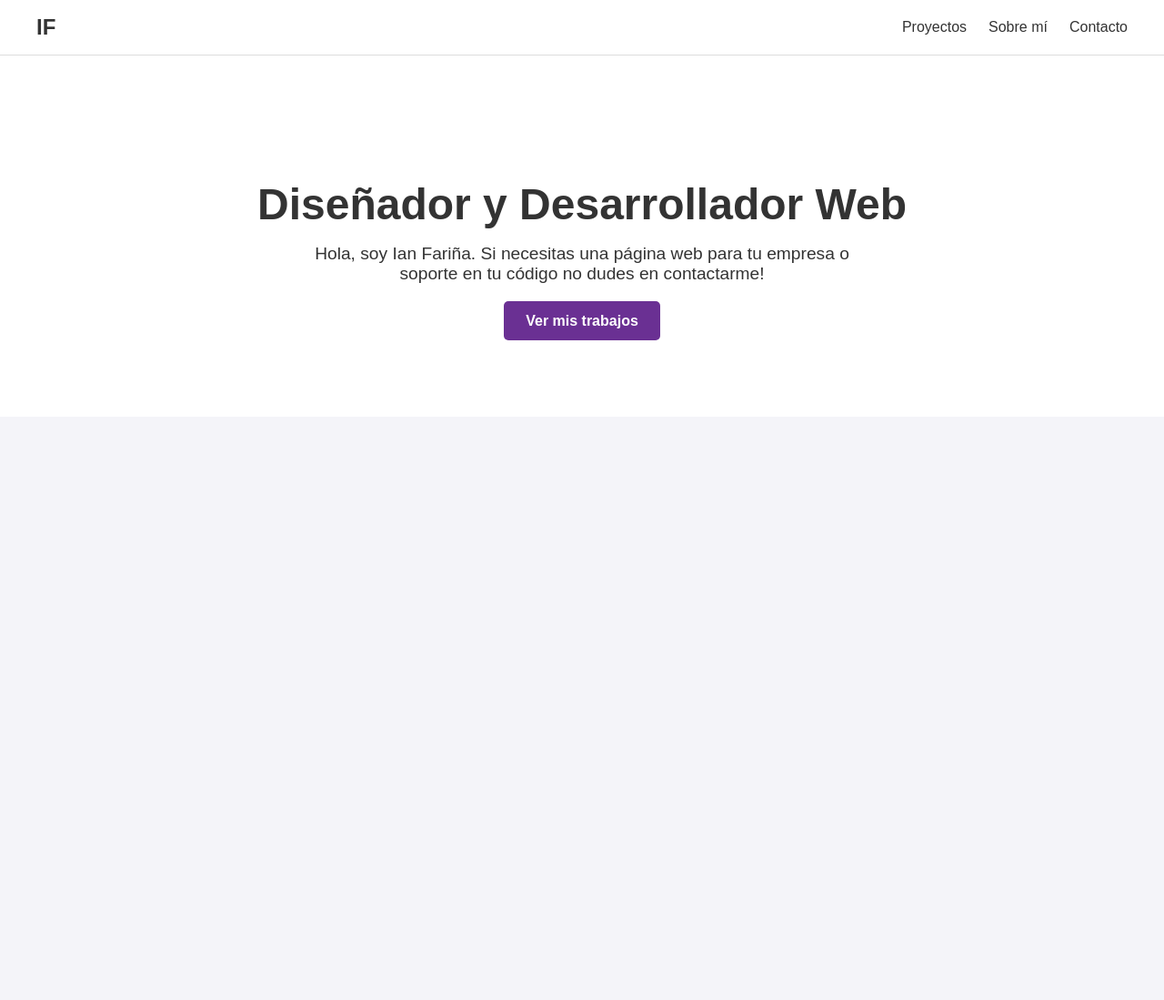
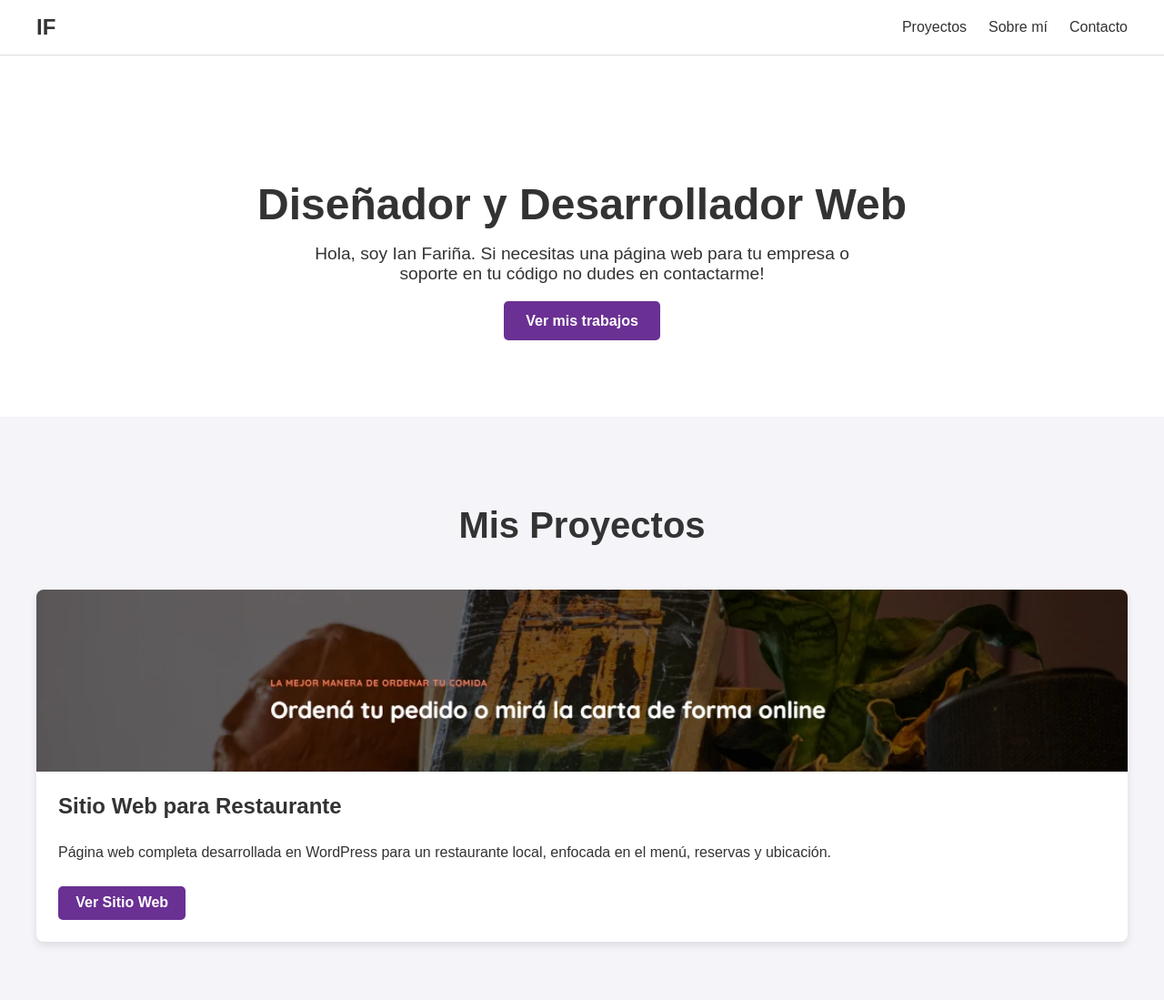
Before and after one commit to ianfranfn/ianfarina, a website built with Vite: page index.html in a window 1280 px wide. Shown: the whole page at 91% size. Before the commit the page ends 800 px from the top, so only its background shows below. Built offline with nearby package versions, Linux system fonts and the light colour scheme.

Commit message:
añado informacion al CSS y al index para la seccion proyectos, le agrego imagen, títutlo y descripcion

```diff
--- a/index.html
+++ b/index.html
@@ -24,6 +24,24 @@
             <p>Hola, soy Ian Fariña. Si necesitas una página web para tu empresa o soporte en tu código no dudes en contactarme!</p>
             <a href="#proyectos" class="cta-button">Ver mis trabajos</a>
         </section>
+
+        <section id="proyectos">
+          <h2>Mis Proyectos</h2>
+          <div class="proyectos-grid">
+              <div class="proyecto-card">
+                  <img src="/public/image.webp" alt="Captura de pantalla del sitio web para un restaurante">
+                  <div class="proyecto-info">
+                      <h3>Sitio Web para Restaurante</h3>
+                      <p>Página web completa desarrollada en WordPress para un restaurante local, enfocada en el menú, reservas y ubicación.</p>
+                      <div class="proyecto-links">
+                          <a href="#" target="_blank" class="project-button">Ver Sitio Web</a>
+                          </div>
+                  </div>
+              </div>
+
+              </div>
+      </section>
+
     </main>
 
     <script type="module" src="/src/main.js"></script>
--- a/src/style.css
+++ b/src/style.css
@@ -70,3 +70,77 @@ nav ul {
 .cta-button:hover {
     background-color: #57287a;
 }
+
+/* --- Estilos de la sección Proyectos --- */
+#proyectos {
+    padding: 4rem 2rem;
+    background-color: #f4f4f9; /* Mismo fondo claro que el body */
+}
+
+#proyectos h2 {
+    text-align: center;
+    font-size: 2.5rem;
+    margin-bottom: 3rem;
+}
+
+.proyectos-grid {
+    display: grid;
+    grid-template-columns: repeat(auto-fit, minmax(320px, 1fr)); /* Rejilla responsive */
+    gap: 2rem;
+    max-width: 1200px;
+    margin: 0 auto;
+}
+
+.proyecto-card {
+    background-color: #fff;
+    border-radius: 8px;
+    box-shadow: 0 4px 8px rgba(0, 0, 0, 0.1); /* Sombra sutil */
+    overflow: hidden; /* Asegura que la imagen no se salga de los bordes redondeados */
+    transition: transform 0.3s, box-shadow 0.3s;
+}
+
+.proyecto-card:hover {
+    transform: translateY(-5px); /* Efecto de levantar la tarjeta */
+    box-shadow: 0 6px 12px rgba(0, 0, 0, 0.15);
+}
+
+.proyecto-card img {
+    width: 100%;
+    height: 200px;
+    object-fit: cover;
+    display: block;
+}
+
+.proyecto-info {
+    padding: 1.5rem;
+}
+
+.proyecto-info h3 {
+    margin-top: 0;
+    font-size: 1.5rem;
+}
+
+.proyecto-info p {
+    font-size: 1rem;
+    line-height: 1.6;
+}
+
+.proyecto-links {
+    margin-top: 1.5rem;
+    display: flex;
+    gap: 1rem;
+}
+
+.project-button {
+    background-color: #6a3093;
+    color: #fff;
+    padding: 0.6rem 1.2rem;
+    border-radius: 5px;
+    font-weight: bold;
+    text-align: center;
+    transition: background-color 0.3s;
+}
+
+.project-button:hover {
+    background-color: #57287a;
+}
```
Also changed, not shown: public/image.webp (added).
